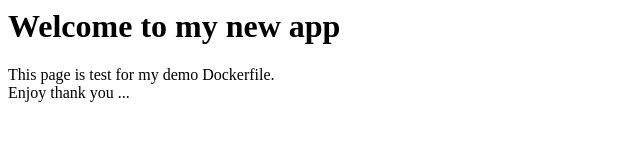
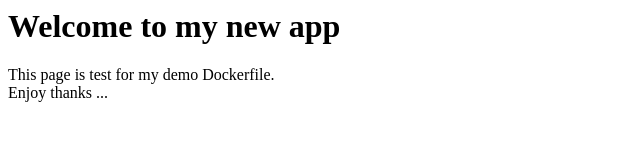
Before and after one commit to vinodsharma996/Assignmentpart1, a plain HTML site: page Docker/app/index.html in a window 1280 px wide. Shown: the full height of the page, 0-640 px from the left. Drawn offline with Linux system fonts and the light colour scheme.

Commit message:
Update2 index.html

```diff
--- a/Docker/app/index.html
+++ b/Docker/app/index.html
@@ -2,6 +2,6 @@
 <body>
 <h1>Welcome to my new app</h1>
 This page is test for my demo Dockerfile.<br />
-Enjoy thank you ...
+Enjoy thanks ...
 </body>
 </html>
```
